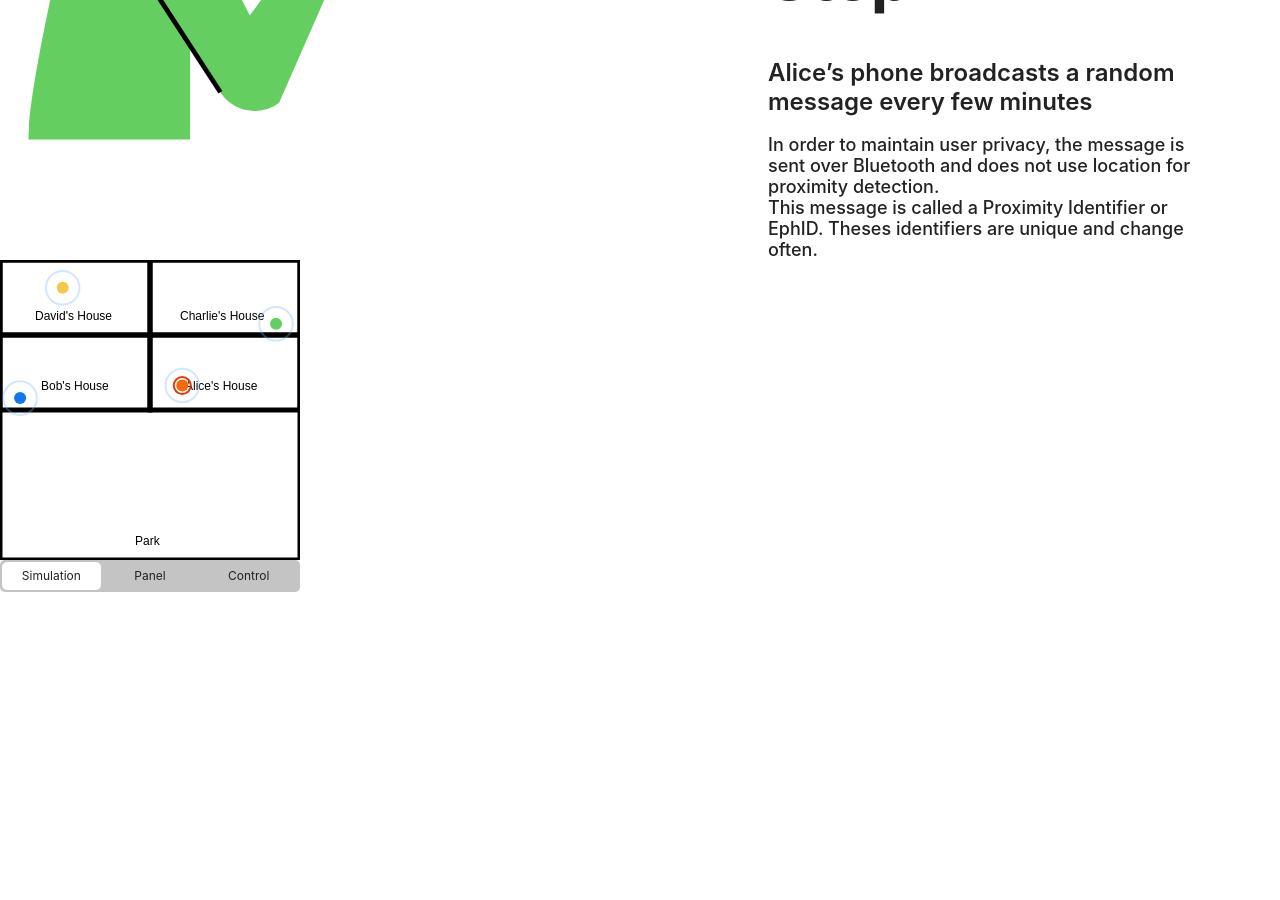
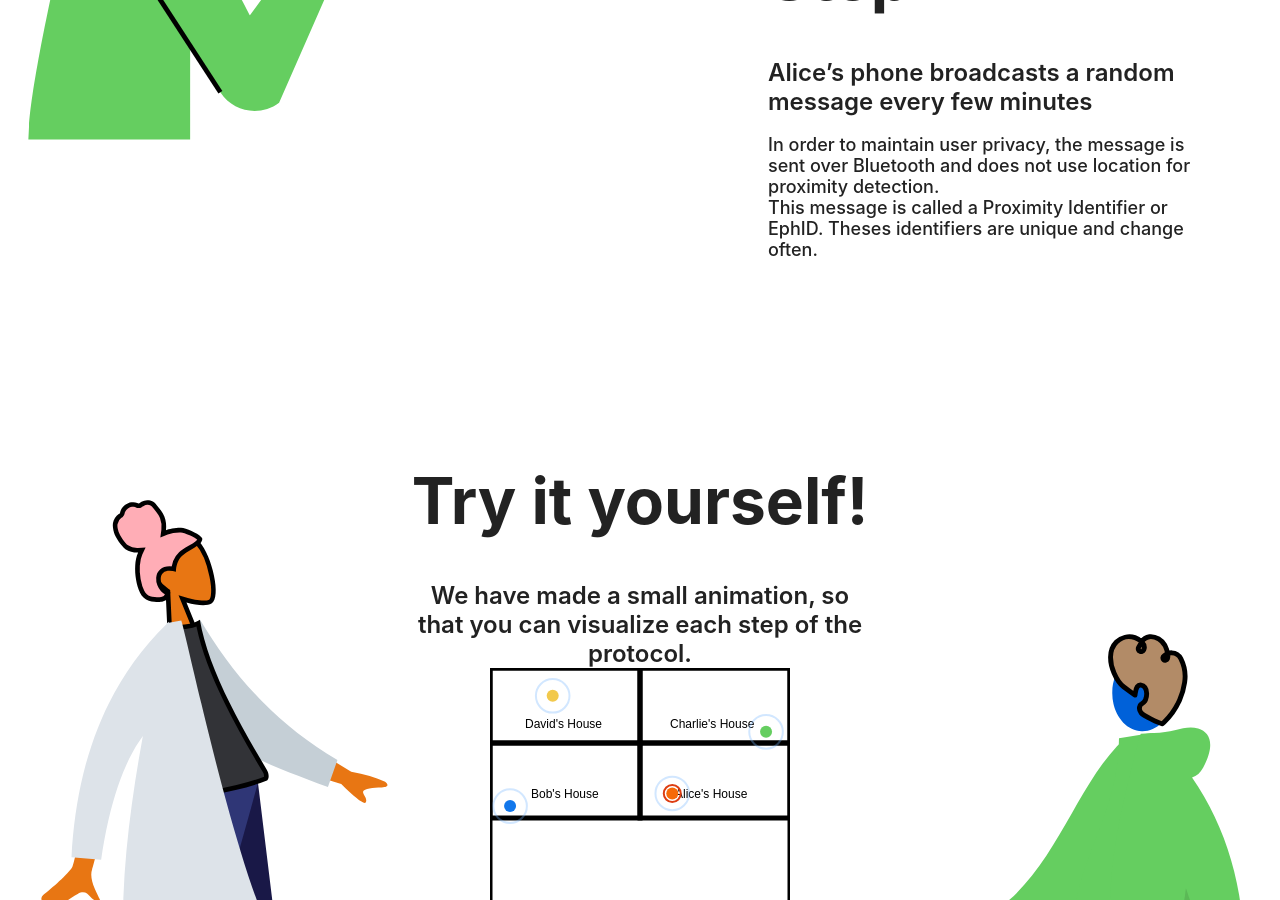
Before and after one commit to arguiot/corona-tracing, a Jekyll site: the page built from index.html, in a window 1280 px wide and 900 px high, scrolled down 5140 px. Built offline with Jekyll 4.4.1, drawn with Linux system fonts in a browser that asks for light colours; a style sheet for code colours, icons or effects is not loaded; before the commit the page ends 5732 px from its top, so only the background shows below that.

Commit message:
Fully responsive + bottom app

```diff
--- a/_sass/styles.scss
+++ b/_sass/styles.scss
@@ -170,8 +170,42 @@ article {
             }
         }
     }
+    .animation {
+        justify-content: start !important;
+        .bold {
+            width: 100vw !important;
+            max-width: 350px !important;
+            font-size: 16px !important;
+            line-height: 21px !important;
+        }
+    }
+}
+.animation {
+    margin: 0;
+    height: 100vh;
+    display: flex;
+    flex-direction: column;
+    justify-content: center;
+    align-items: center;
+    h1 {
+        font-family: SF Pro Display;
+        font-style: normal;
+        font-weight: bold;
+        font-size: 64px;
+        line-height: 76px;
     }
 
+    .bold {
+        max-width: 460px;
+        font-family: SF Pro Display;
+        font-style: normal;
+        font-weight: 600;
+        font-size: 24px;
+        line-height: 29px;
+        text-align: center;
+    }
+
+    .app {
         canvas {
             width: 300px;
             height: 300px;
@@ -242,3 +276,29 @@ canvas {
                 }
             }
         }
+    }
+    .scientist {
+        position: absolute;
+        bottom: calc(-6*100vh);
+        left: 0;
+        background: url("../img/scientist.svg");
+        background-size: contain;
+        background-position: bottom left;
+        background-repeat: no-repeat;
+        height: 75vh;
+        width: 50vw;
+        z-index: -10;
+    }
+    .sitting {
+        position: absolute;
+        bottom: calc(-6*100vh);
+        right: 0;
+        background: url("../img/sitting.svg");
+        background-size: contain;
+        background-position: bottom right;
+        background-repeat: no-repeat;
+        height: 60vh;
+        width: 50vw;
+        z-index: -10;
+    }
+}
--- a/index.html
+++ b/index.html
@@ -39,6 +39,12 @@ description: Decentralized Tracing
         </div>
     </div>
 </article>
+<div class="animation">
+    <h1>Try it yourself!</h1>
+    <div class="bold">
+        We have made a small animation, so that you can visualize each step of the protocol.
+    </div>
+    <div class="app">
         <div class="simulation show-0">
             <canvas id="canvas" width="300" height="300"></canvas>
         </div>
@@ -93,3 +99,7 @@ description: Decentralized Tracing
             <div class="pan">Panel</div>
             <div class="con">Control</div>
         </div>
+    </div>
+    <div class="scientist"></div>
+    <div class="sitting"></div>
+</div>
--- a/js/functions.js
+++ b/js/functions.js
@@ -340,7 +340,7 @@ class Controller {
     }
     listen() {
         // Bottom Segmented Control
-        document.querySelectorAll("body > .selector > div").forEach((el, i) => {
+        document.querySelectorAll(".app > .selector > div").forEach((el, i) => {
             el.addEventListener("click", (e) => {
                 this.state = i;
                 this.selector();
@@ -357,7 +357,7 @@ class Controller {
     }
     selector() {
         // Bottom Segmented Control
-        document.querySelectorAll("body > .selector > div").forEach((el, i) => {
+        document.querySelectorAll(".app > .selector > div").forEach((el, i) => {
             if (this.state == i) {
                 // Active
                 el.classList.add("active");
```
Also changed, not shown: img/scientist.svg (added), img/sitting.svg (added). Lines whose indentation alone changed are shown as unchanged.
